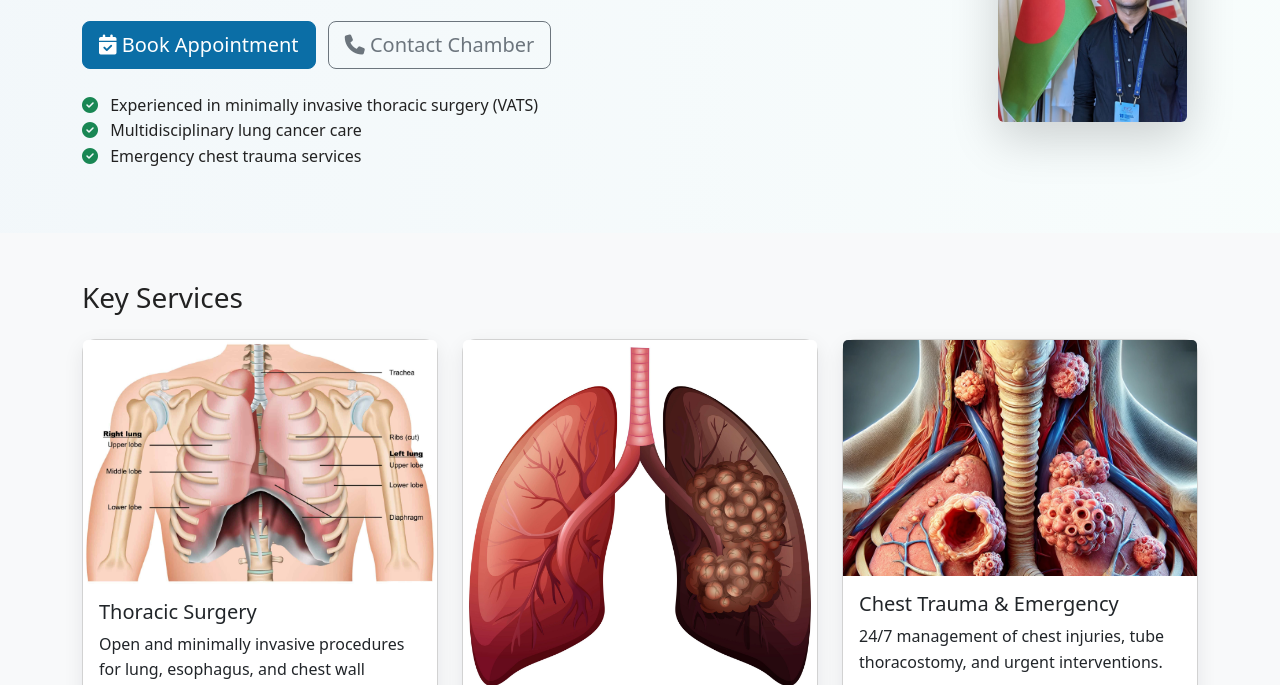
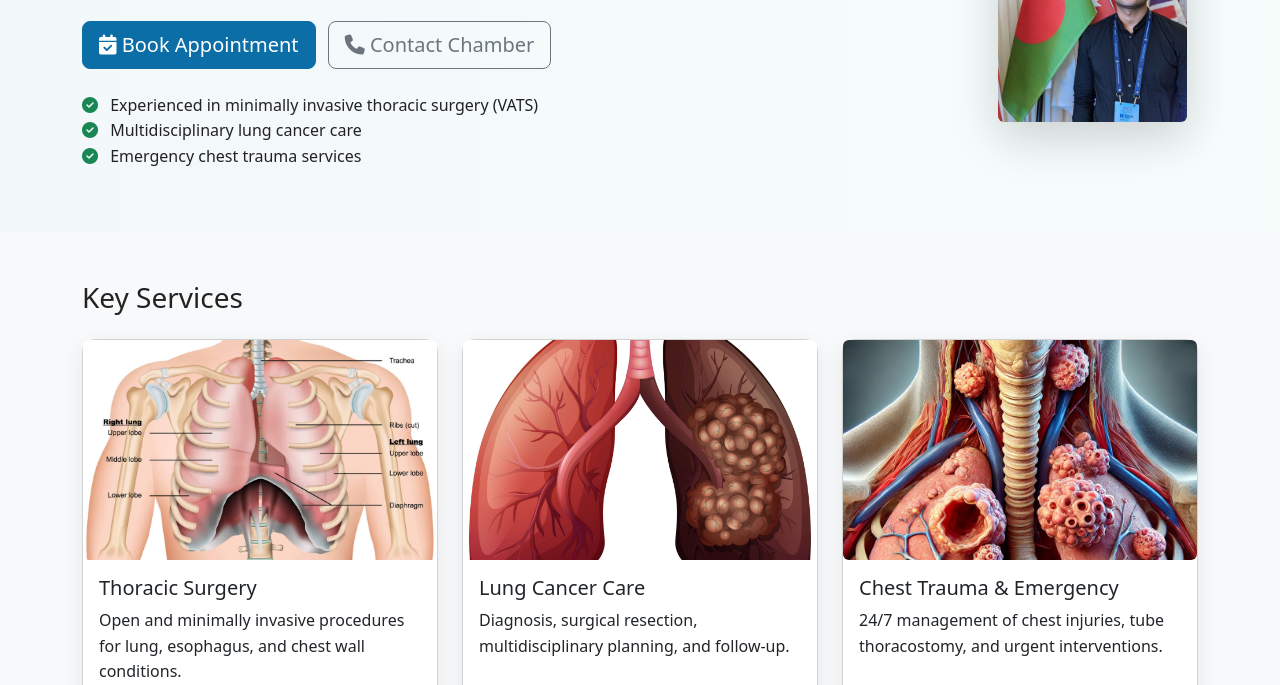
Before and after one commit to shakib75alhasam-code/yousuf_website, a plain HTML site: page yousuf kabir website/index.html in a window 1280 px wide. Shown: the part 267-952 px from the top of the page. Drawn offline with nearby package versions, Linux system fonts and the light colour scheme.

Commit message:
Update style.css

```diff
--- a/yousuf kabir website/style.css
+++ b/yousuf kabir website/style.css
@@ -49,6 +49,12 @@ footer{ background: transparent; }
 @media (max-width: 768px){
   .hero{ text-align:center; }
 }
+.card-img-top {
+  width: 100%;              /* take full card width */
+  height: 220px;            /* fixed medium height */
+  object-fit: cover;        /* crop image nicely without stretching */
+  border-radius: 6px;       /* optional: rounded corners */
+}
 
 /* Accessibility: focus styles */
 a:focus, button:focus, input:focus { outline: 3px solid rgba(11,110,166,0.15); outline-offset:2px; }
```
